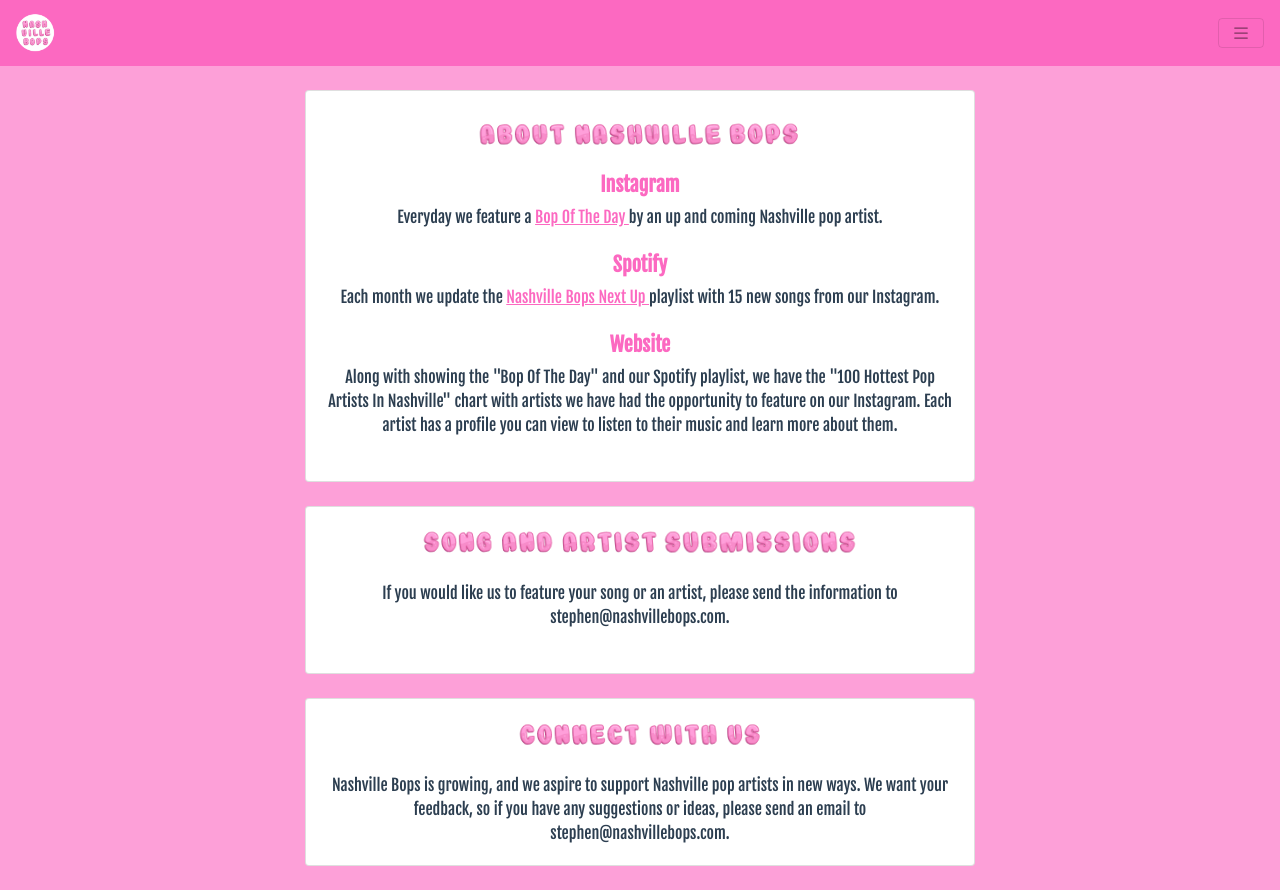
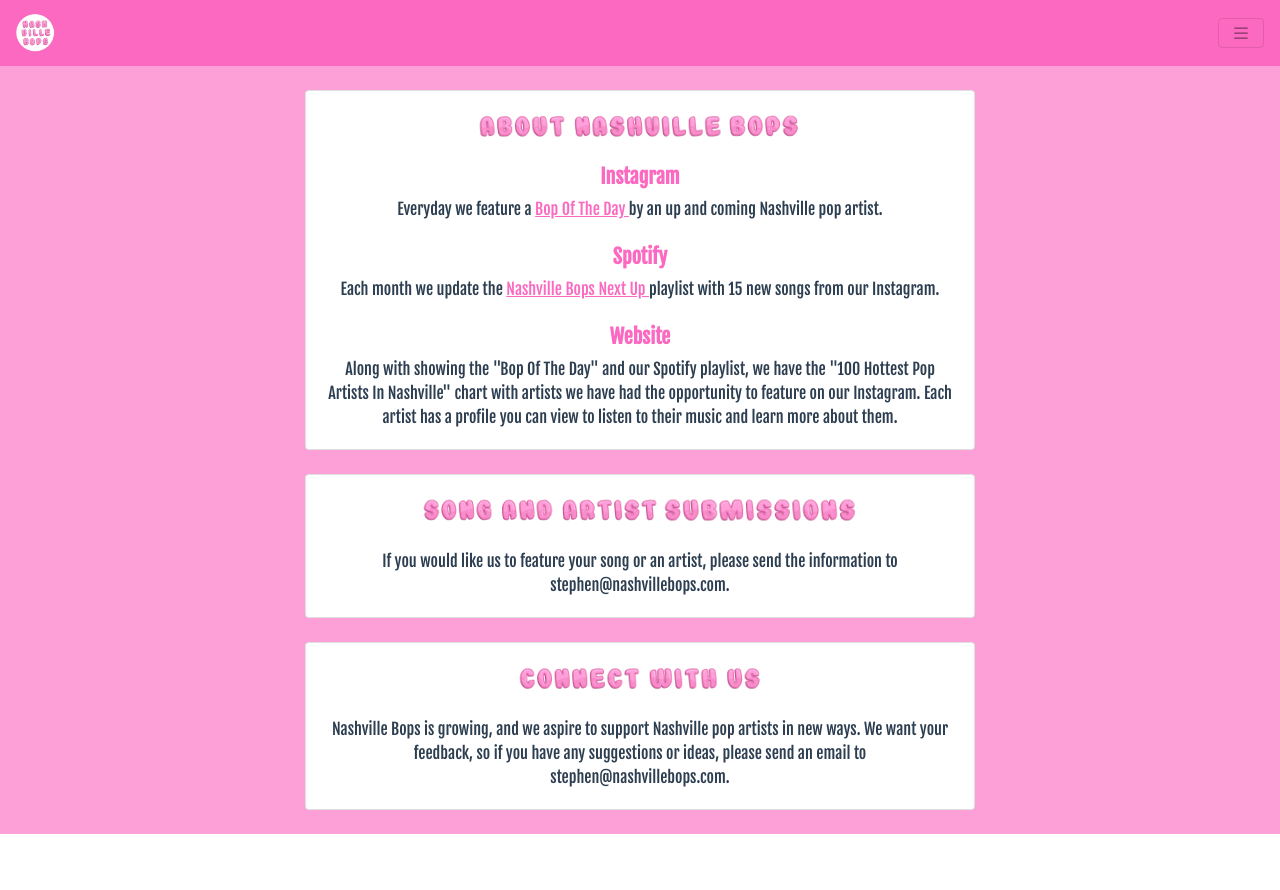
Before and after one commit to stephenba4/nashvillebops, a Vue app: page /about in a window 1280 px wide. After the commit the page ends 834 px from the top, so only its background shows below. Built offline with nearby package versions, Linux system fonts and the light colour scheme.

Commit message:
about spacing

```diff
--- a/src/views/About.vue
+++ b/src/views/About.vue
@@ -2,7 +2,7 @@
   <div class=" pt-4 pb-4">
     <b-container fluid style="max-width: 700px;">
       <b-card>
-        <div class="mt-2">
+        <div>
           <b-img src="./../assets/aboutNashville.png" height="30" />
           <b-img src="./../assets/bops.png" height="30" />
         </div>
@@ -43,8 +43,6 @@
         our Instagram. Each artist has a profile
         you can view to listen to their music and
         learn more about them.
-        <br>
-        <br>
       </b-card>
       <b-card class="mt-4">
         <div>
@@ -55,8 +53,6 @@
         If you would like us to feature your song
         or an artist, please send the information
         to stephen@nashvillebops.com.
-        <br>
-        <br>
       </b-card>
       <b-card class="mt-4">
         <div>
@@ -68,7 +64,6 @@
         We want your feedback, so if you
         have any suggestions or ideas, please send
         an email to stephen@nashvillebops.com.
-        <br>
       </b-card>
     </b-container>
   </div>
```
